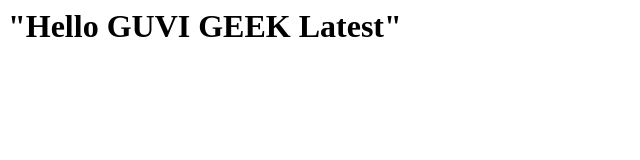
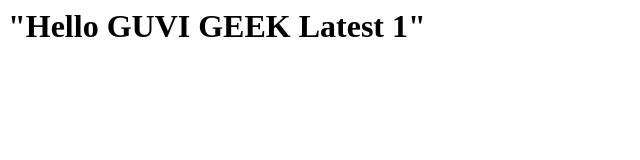
Before and after one commit to Arulap0810/HelloGUVI, a plain HTML site: page index.html in a window 1280 px wide. Shown: the full height of the page, 0-640 px from the left. Drawn offline with Linux system fonts and the light colour scheme.

Commit message:
Update index.html

```diff
--- a/index.html
+++ b/index.html
@@ -2,6 +2,6 @@
  <head>
  </head>
  <body>
-   <h1>"Hello GUVI GEEK Latest"<h1>
+   <h1>"Hello GUVI GEEK Latest 1"<h1>
  </body>
 </html>
```
